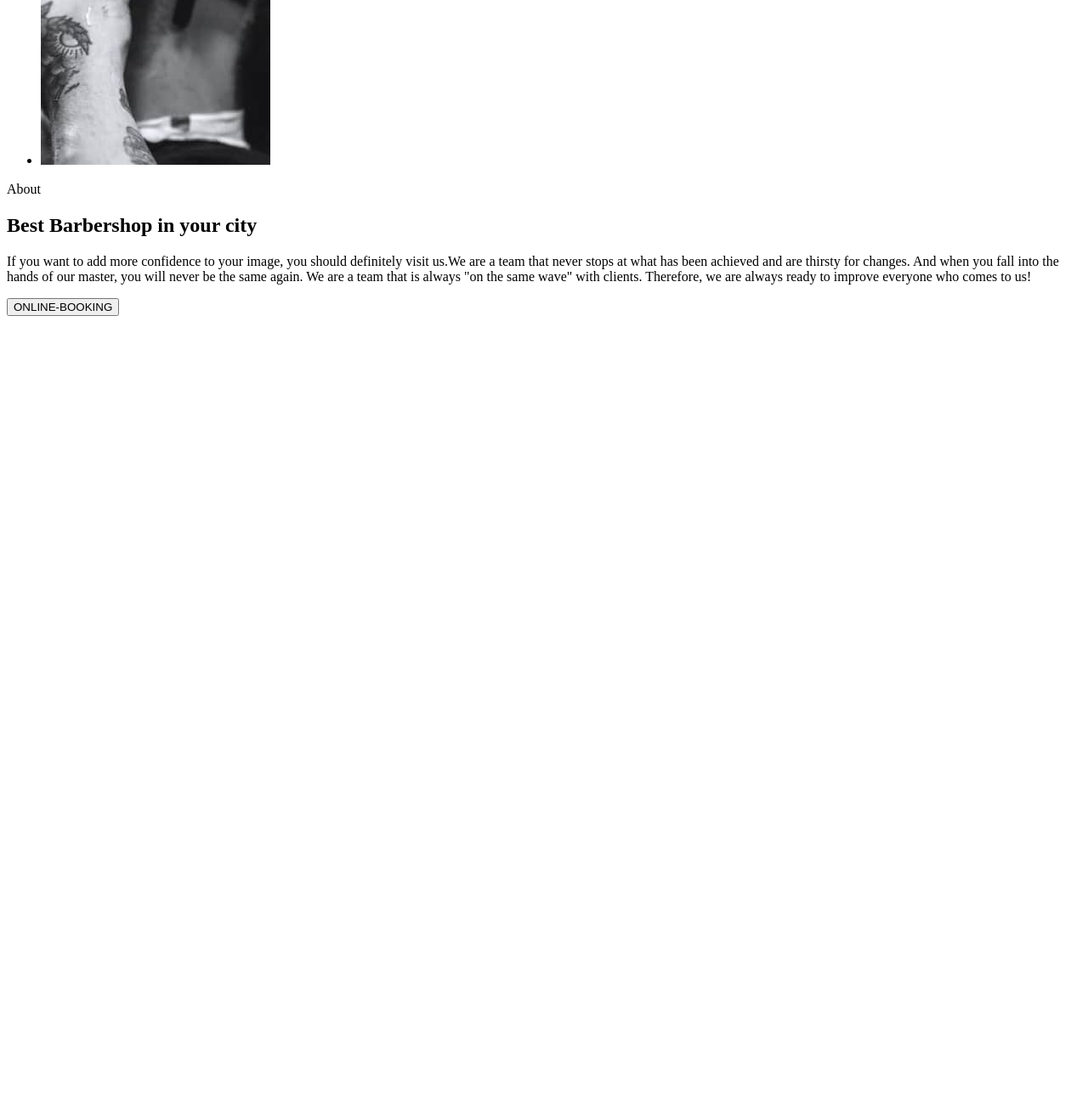
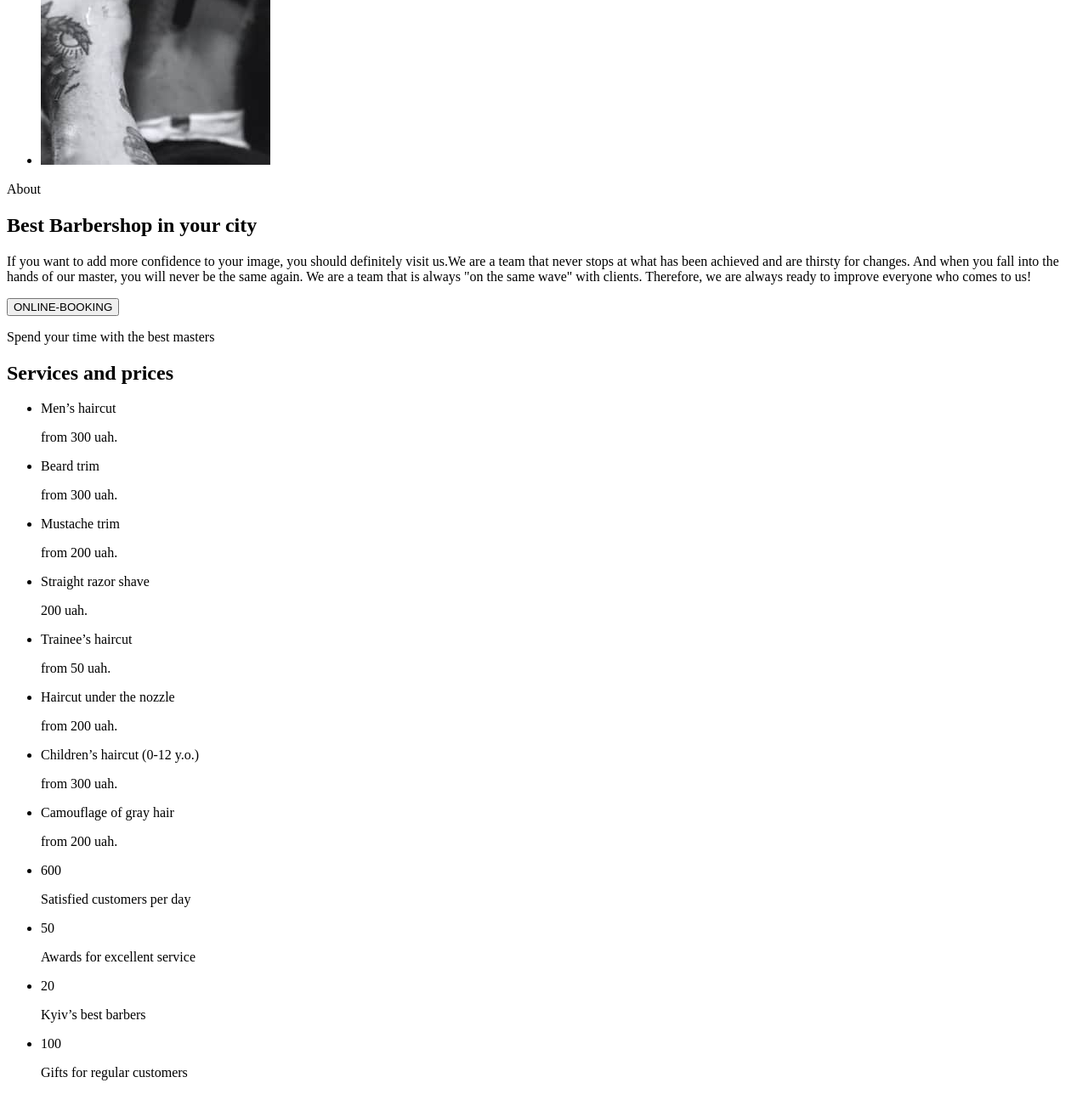
Before and after one commit to Evheniya26/lection1, a plain HTML site: page index.html in a window 1280 px wide. Shown: the part 1080-2368 px from the top of the page at 85% size. Before the commit the page ends 1460 px from the top, so only its background shows below. Drawn offline with Linux system fonts and the light colour scheme.

Commit message:
Update index.html
lection2_30min

```diff
--- a/index.html
+++ b/index.html
@@ -81,6 +81,72 @@
         <button type="button">ONLINE-BOOKING</button>
       </section>
       <!--/About section-->
+
+      <!--Section Services-->
+      <section>
+        <p>Spend your time with the best masters</p>
+        <h2>Services and prices</h2>
+        <ul>
+          <li>
+            <p>Men’s haircut</p>
+            <p>from 300 uah.</p>
+          </li>
+          <li>
+            <p>Beard trim</p>
+            <p>from 300 uah.</p>
+          </li>
+          <li>
+            <p>Mustache trim</p>
+            <p>from 200 uah.</p>
+          </li>
+          <li>
+            <p>Straight razor shave</p>
+            <p>200 uah.</p>
+          </li>
+        </ul>
+        <ul>
+          <li>
+            <p>Trainee’s haircut</p>
+            <p>from 50 uah.</p>
+          </li>
+          <li>
+            <p>Haircut under the nozzle</p>
+            <p>from 200 uah.</p>
+          </li>
+          <li>
+            <p>Children’s haircut (0-12 y.o.)</p>
+            <p>from 300 uah.</p>
+          </li>
+          <li>
+            <p>Camouflage of gray hair</p>
+            <p>from 200 uah.</p>
+          </li>
+        </ul>
+      </section>
+      <!--/Section Services-->
+
+      <!--Features-->
+      <section>
+        <ul>
+          <li>
+            <span>600</span>
+            <p>Satisfied customers per day</p>
+          </li>
+          <li>
+            <span>50</span>
+            <p>Awards for excellent service</p>
+          </li>
+          <li>
+            <span>20</span>
+            <p>Kyiv’s best barbers</p>
+          </li>
+          <li>
+            <span>100</span>
+            <p>Gifts for regular customers</p>
+          </li>
+        </ul>
+      </section>
+      <!--/Features-->
     </main>
   </body>
 </html>
```
